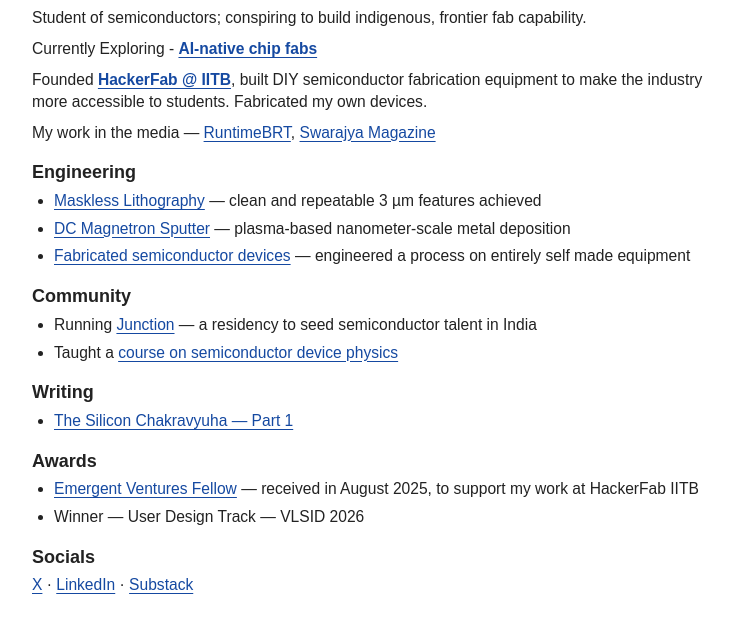
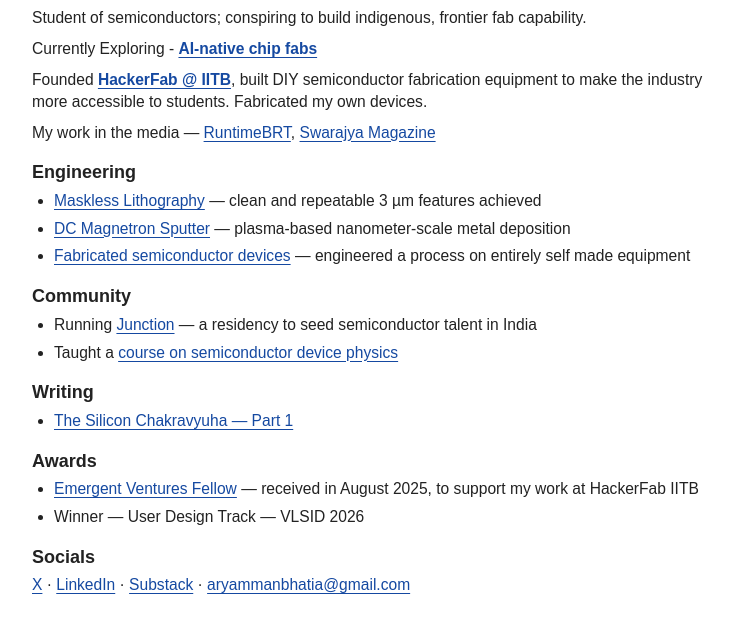
Before and after one commit to aryammanb/aryammanb.github.io, a plain HTML site: page index.html in a window 1280 px wide. Shown: the part 58-690 px from the top of the page, without its empty margins (268-1001 px from the left). Drawn offline with Linux system fonts and the light colour scheme.

Commit message:
Add email contact to socials

```diff
--- a/index.html
+++ b/index.html
@@ -83,7 +83,7 @@
     </section>
     <section aria-labelledby="socials">
       <h2 id="socials">Socials</h2>
-      <p><a href="https://x.com/aryamman_bhatia">X</a> · <a href="https://www.linkedin.com/in/aryamman-bhatia-2818b1280/">LinkedIn</a> · <a href="https://aryamman.substack.com/">Substack</a></p>
+      <p><a href="https://x.com/aryamman_bhatia">X</a> · <a href="https://www.linkedin.com/in/aryamman-bhatia-2818b1280/">LinkedIn</a> · <a href="https://aryamman.substack.com/">Substack</a> · <a href="mailto:aryammanbhatia@gmail.com">aryammanbhatia@gmail.com</a></p>
     </section>
   </main>
 </body>
```
